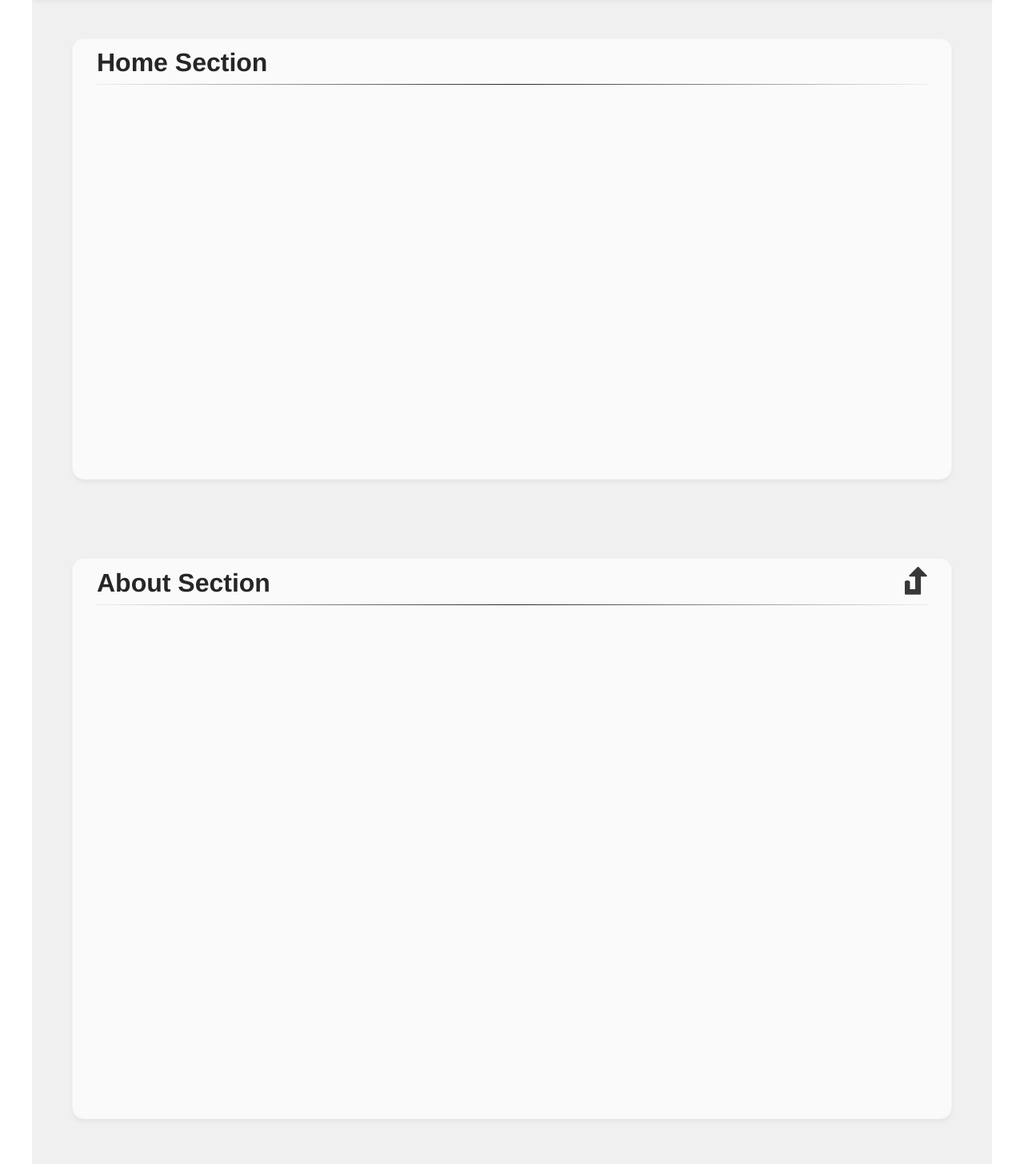
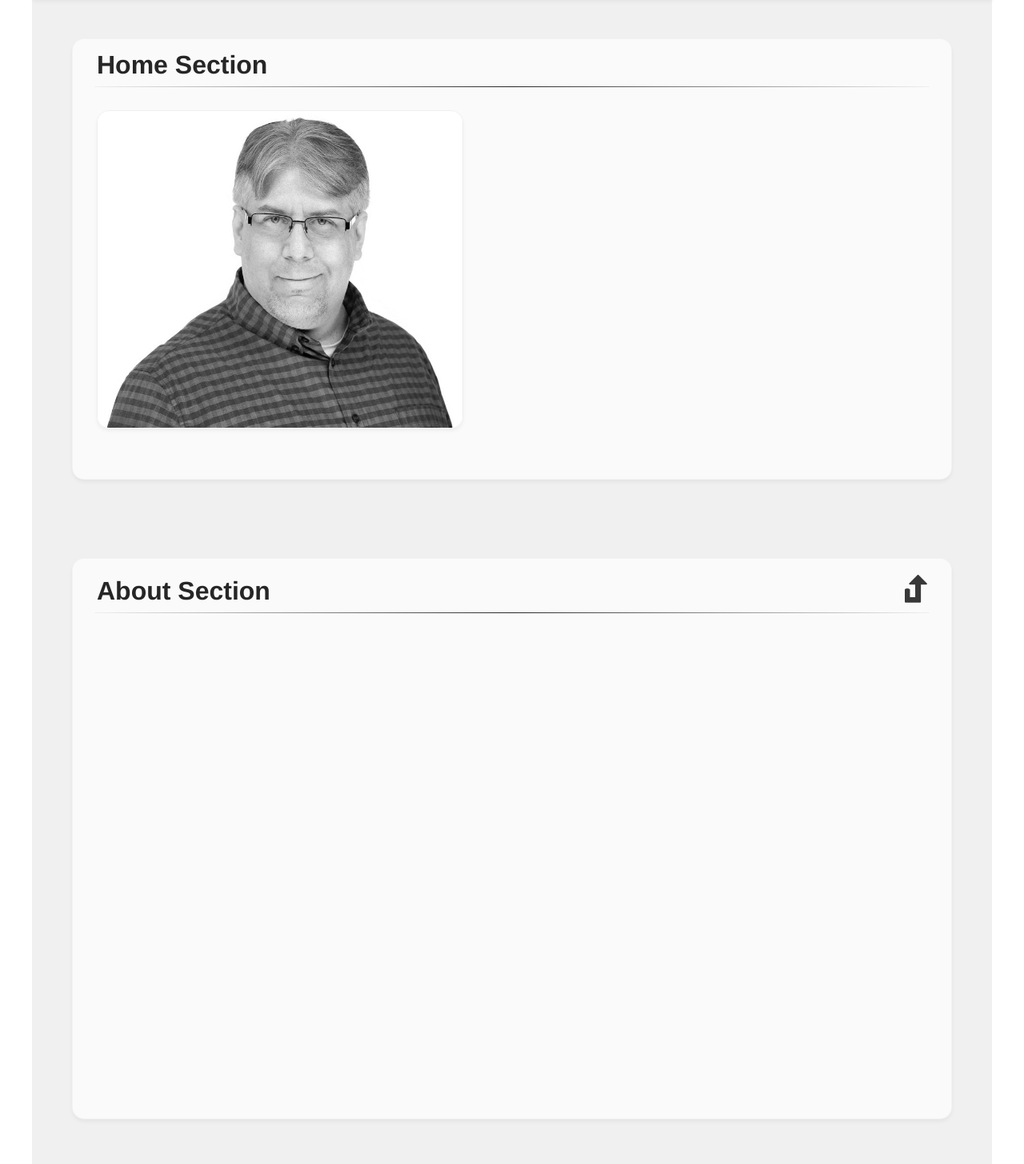
Before and after one commit to wchrapcynski/wc-component-component-library, a React (Create React App) app: page / in a window 1280 px wide. Shown: the part 154-1610 px from the top of the page at 80% size. Built offline with nearby package versions, Linux system fonts and the light colour scheme.

Commit message:
Worked on the demo page and did some general cleaning up

```diff
--- a/src/App.js
+++ b/src/App.js
@@ -8,34 +8,42 @@ import SectionCard from "./components/cards/sectioncard";
 function App() {
   const websiteData = require("./data/data.json");
   const navbarItems = websiteData.tabs;
-  const displaySections = websiteData.sections.map((data, key) => {
-    return (
-      <SectionCard
-        key={key}
-        backgroundColorType="backgroundWhite2"
-        cardColorType="backgroundWhite1"
-        boxSize="boxSizeFullScreenMargin100"
-        description={data.description}
-        id={data.id}
-        sectionLocation={key ? "sectionFull" : "sectionTop"}
-        toTop={key}
-      />
-    );
-  });
-
-  function navbarOnClickHandle(event) {}
-
+  const images = websiteData.images;
   return (
     <div className="App radius5">
       <div className="top">
-        <Header
-          navbarItems={navbarItems}
-          onClickHandle={navbarOnClickHandle}
-          title="Title"
+        <Header navbarItems={navbarItems} title="Title" />
+      </div>
+      <div className="body">
+        <SectionCard
+          backgroundColorType="backgroundWhite2"
+          cardColorType="backgroundWhite1"
+          boxSize="boxSizeFullScreenMargin100"
+          description="Home Section"
+          sectionLocation="sectionTop">
+          <img id="headshot" className="radius15" src={require(`./images/${images.bioimage}`)} alt="headshot" />
+          <div id="description">
+
+          </div>
+        </SectionCard>
+        <SectionCard
+          backgroundColorType="backgroundWhite2"
+          cardColorType="backgroundWhite1"
+          boxSize="boxSizeFullScreenMargin100"
+          description="About Section"
+          id={navbarItems[0]}
+          sectionLocation="sectionFull"
+          toTop
         />
-      </div>
-      <div className="middle">
-        {displaySections}
+        <SectionCard
+          backgroundColorType="backgroundWhite2"
+          cardColorType="backgroundWhite1"
+          boxSize="boxSizeFullScreenMargin100"
+          description="Contact Section"
+          id={navbarItems[1]}
+          sectionLocation="sectionFull"
+          toTop
+        />
       </div>
       <div className="bottom">
         <Footer footerText="This is the footer" />
--- a/src/App.scss
+++ b/src/App.scss
@@ -4,50 +4,12 @@
   box-sizing: border-box;
   margin: 0 40px;
   border: 1px solid $white-2;
-
-  .bubble1 {
-    background-color: $white-2;
-    height: calc(100% - 100px);
-    width: calc(100% - 100px);
-    display: flex;
-    justify-content: center;
-    align-items: center;
-    flex-direction: column;
-  }
-
-  .bubble2 {
-    background-color: $white-1;
-    height: calc(100% - 100px);
-    width: calc(100% - 100px);
-    display: flex;
-    justify-content: center;
-    align-items: center;
-    flex-direction: column;
-  }
-
-  .Home {
-    height: calc(100vh - 150px);
-    background-color: $white-1;
-    display: flex;
-    justify-content: center;
-    align-items: center;
-  }
-
-  .About {
-    height: calc(100vh - 40px);
-    padding: 20px;
-    background-color: $white-2;
-    display: flex;
-    justify-content: center;
-    align-items: center;
-  }
-
-  .Contact {
-    height: calc(100vh - 40px);
-    padding: 20px;
-    background-color: $white-1;
-    display: flex;
-    justify-content: center;
-    align-items: center;
+  .body {
+    #headshot {
+      height: 90%;
+      max-height: 521px;
+      border: 1px solid $white-2;
+      box-shadow: 0px 3px 5px rgba(0, 0, 0, 0.05);
+    }
   }
 }
--- a/src/components/cards/cards.scss
+++ b/src/components/cards/cards.scss
@@ -87,7 +87,7 @@
     }
     .card-header {
       width: 100%;
-      height: 50px;
+      height: 60px;
       display: flex;
       justify-content: space-between;
       align-items: flex-end;
@@ -100,8 +100,11 @@
       }
     }
     .card-body {
-      height: calc(100% - 100px);
-      width: 100%;
+      height: calc(100% - 110px);
+      width: calc(100% - 60px);
+      display: flex;
+      justify-self: center;
+      align-items: center;
     }
     .card-footer {
       width: 100%;
--- a/src/components/cards/sectioncard.js
+++ b/src/components/cards/sectioncard.js
@@ -18,7 +18,7 @@ function SectionCard(props) {
           </div>
         </div>
         <hr />
-        <div className="card-body"></div>
+        <div className="card-body">{props.children}</div>
         <div className="card-footer"></div>
       </div>
     </div>
--- a/src/data/data.json
+++ b/src/data/data.json
@@ -5,12 +5,15 @@
     { "description": "About Section", "id": "About" },
     { "description": "Contact Section", "id": "Contact" }
   ],
-  "flipCardText": [
-    [
-      "Flip Card Title",
-      "This is the flip card discription text",
-      "http://magicaltech.xyz"
-    ]
+  "images": {
+    "bioimage": "image1.png"
+  },
+  "flipCards": [
+    {
+      "title": "Flip Card Title",
+      "description": "This is the flip card discription text",
+      "link": "http://magicaltech.xyz"
+    }
   ],
   "footerText": "This is the footer"
 }
```
Also changed, not shown: src/images/image1.png.
